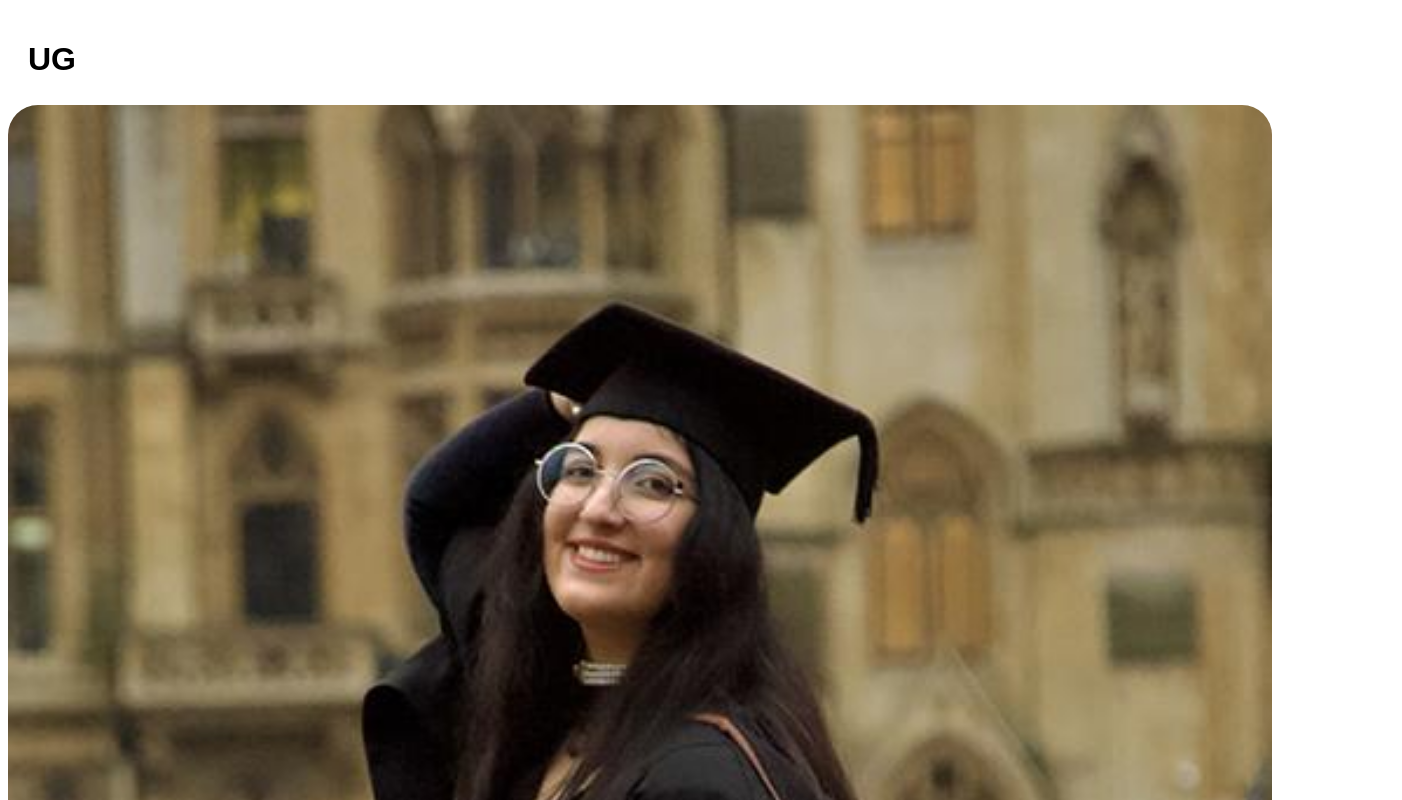
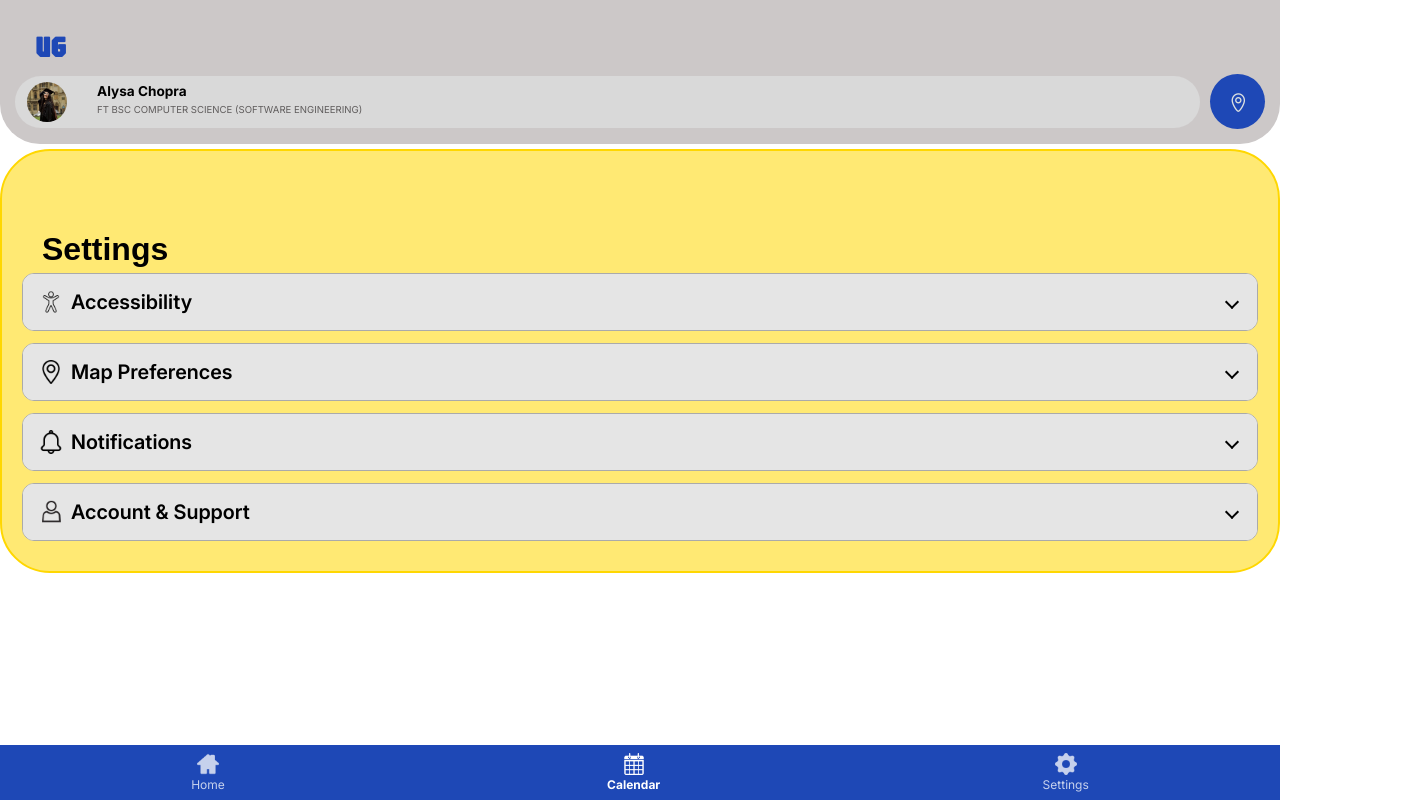
Before and after one commit to temivr/UniGuide, a plain HTML site: page settings.html in a window 1280 px wide. Shown: the top 800 px of the page, 1402 px wide, since content can reach past the window. Drawn offline with Linux system fonts and the light colour scheme.

Commit message:
Merged CSS

```diff
--- a/style.css
+++ b/style.css
@@ -1,15 +1,26 @@
-/* Global*/
+/* --- GLOBAL/SHARED --- */
+* {
+  margin: 0;
+  padding: 0;
+  box-sizing: border-box;
+  font-family: "Inter", Arial, sans-serif;
 
-* {
-    background-color: D9D9D9;
 }
 
+/* Alhassane added originally */
 @font-face {
   font-family: "Inter";
   src: url("assets/fonts/InterVariable.woff2") format("woff2");
   font-weight: 100 900;
   font-style: normal;
   font-display: swap;
+}
+
+/* Background colour and sizing for app (Temi) */
+#app-background {
+  background-color: #D9D9D9;
+  min-height: 100vh;
+  width: 100%;
 }
 
 body, button, input, select, link {
@@ -20,36 +31,15 @@ header {
   font-family: Arial, Helvetica, sans-serif;
 }
 
-#bottom_nav {
-    position: fixed;
-    bottom: 0;
-    left: 0;
-    width: 100%;
-    padding: 1rem;
+/* Font to turn UG into logo styled (Shahid) */
+@font-face {
+  font-family: Jaro;
+  /* set name */
+  src: url(assets/fonts/Jaro-Regular-VariableFont_opsz.ttf);
+  /* url of the font */
 }
 
-@media (min-width: 600px) {
-  .header {grid-area: 1 / span 6;}
-  .menu {grid-area: 2 / span 1;}
-  .content {grid-area: 2 / span 4;}
-  .facts {grid-area: 2 / span 1;}
-  .footer {grid-area: 3 / span 6;}
-}
-
-/* Home Page */
-
-#app-background {
-  background-color: #D9D9D9;
-  height: 100vh;
-  width: 100vw;
-}
-/* 1. Simulating profile space */
-.profile {
-  height: 10rem;
-
-}
-
-/* 2. YELLOW TITLE CARD */
+/* Yellow title cards (Temi) */
 .title-card {
   background-color: #FFD7008C;
   border-style: hidden;
@@ -61,100 +51,376 @@ header {
   display: flex;
   flex-direction: column;
   gap: 5px;
+  margin-top: 5px;
+  margin-bottom: 10px;
+  padding: 20px;
 }
 
-/* 3. GREY CONTENT CARD */
+/* Grey title cards (Temi) */
 .content-card {
   background-color: #CCC8C8;
   border: 1px solid black;
   border-radius: 30px;
-  margin: 0px
+  margin-left: -20px;
+  margin-right: -20px;
+}
+
+/* Event cards (Temi) */
+.content-card img {
+  display: block;
+  width: 100%;
+  height: auto;
+  border-radius:30px;
+}
+
+/* Font spacing (Temi) */
+h1 {
+
+  padding: 20px 20px 5px 20px;
+  font-family: Arial, sans-serif;
+}
+
+h2 {
+
+  padding: 20px 20px 5px 20px;
+}
+
+h3, p {
+
+  padding: 0px 20px 5px 20px;
 
 }
 
+a {
+  color: #605D5D;
+  text-decoration: none;
+
+}
+/**** Bottom Pages (Temi) ****/
+
+/* The dark container that covers the page when a bottom page is open */
+.page-overlay {
+  /* positions element relative to viewport */
+  position: fixed;
+  /* Sets top, left, bottom and right positioning to 0 */
+  inset: 0;
+  /* Sets the colour to black at 80% opacity */
+  background-color: rgba(0, 0, 0, 0.8);
+  opacity: 0;
+  /* Container starts off hidden */
+  visibility: hidden;
+  /* transition applied to opactity over 0.4 seconds. ease — starts slowly, speeds up, then slows down at the end. */
+  transition: opacity 0.4s ease;
+  /* Puts the container above the page content */
+  z-index: 100;
+}
+
+.bottom-page {
+  position: fixed;
+  /*positions it above the overlay */
+  z-index: 101;
+  /* fixes it using two edges */
+  bottom: 0;
+  left: 0;
+  /* of its container */
+  width: 100%;
+  /* The height of the card */
+  height: 90vh;
+  background-color: #FFD700CC;
+  border-radius: 50px;
+  padding: 20px;
+  /* prevents browser adding extra padding by pushing content away from element edge */
+  box-sizing: border-box;
+  /* makes it a flex container to control children */
+  display: flex;
+  /* arrange children vertically */
+  flex-direction: column;
+  /* children will be centred horizontally */
+  align-items: center;
+  /* moves the element down by 100% of its height (positive % moves down like p5.js) */
+  transform: translateY(100%);
+/* animates the transform */
+  transition: transform 0.4s ease-in-out;
+}
+/*body:has CSS Selector - when link is clicked it points to id of element of class it targets */
+body:has(.bottom-page:target) .page-overlay {
+  /* makes pageoverlay visible */
+  opacity: 1;
+  visibility: visible;
+}
+
+/*targeted via id*/
+.bottom-page:target {
+/* moves bottom page up to 0 vertically */
+  transform: translateY(0);
+}
+
+/* styled div to look like drag handle */
+.drag-handle {
+    width: 40px;
+    height: 5px;
+    background-color: #999;
+    border-radius: 10px;
+    margin: 0 auto 20px auto;
+}
+
+.bottom-page h2 {
+  padding: 20px 20px 20px 20px;
+}
+
+/**** TOP USER PROFILE SECTION (Shahid) ****/
+.top_header {
+  background-color: #ccc8c8;
+  border-bottom-left-radius: 2.5rem;
+  border-bottom-right-radius: 2.5rem;
+  padding: 0.5rem 0.9375rem 0.9375rem 0.9375rem;
+  /* added */
+  width: auto;
+}
+
+/* Styles the UG logo */
+.top_header .logo {
+  color: #1e48b6;
+  font-family: Jaro;
+  font-size: 1.8rem;
+  font-weight: 900;
+  margin-bottom: 0.3125rem;
+}
+
+.header_content {
+  display: flex;
+  align-items: center;
+  justify-content: space-between;
+  gap: 0.625rem;
+}
+
+/* User Profile (Header) */
+.user_card {
+  display: flex;
+  align-items: center;
+  background-color: #d9d9d9;
+  border-radius: 2rem;
+  padding: 0.375rem 0.75rem;
+  flex: 1;
+  gap: 0.625rem;
+}
+
+.user_card img {
+  width: 2.5rem;
+  height: 2.5rem;
+  border-radius: 50%;
+  object-fit: cover;
+}
+
+.user_text .user_name {
+  font-weight: bold;
+  font-size: 0.85rem;
+  color: #000000;
+}
+
+.user_text .user_sub {
+  font-size: 0.6rem;
+  color: #605d5d;
+}
+
+/* Campus Map Circle Button */
+.campus_map {
+  display: flex;
+  flex-direction: column;
+  align-items: center;
+  justify-content: center;
+  background-color: #1e48b6;
+  border-radius: 50%;
+  width: 3.4375rem;
+  height: 3.4375rem;
+  text-align: center;
+  font-size: 0.55rem;
+  color: #333333;
+}
+
+.campus_map span {
+  font-size: 0.5rem;
+  font-weight: bold;
+}
+
+.campus_map img {
+  width: 2rem;
+  height: 2rem;
+  filter: invert(1);
+  /* Turns dark icon PNGs white */
+  margin-top: 0.125rem;
+}
+
+/**** BOTTOM NAVIGATION (Shahid) ****/
+.bottom_nav {
+  position: fixed;
+  /* Allows it to be present even when moving, allowing seamless navigation */
+  bottom: 0;
+  left: 0;
+  right: 0;
+  z-index: 1000;
+  background-color: #1e48b6;
+  /* Using Z-index to always be ontop of any content in pages when scrolling */
+  padding: 0.5rem 0;
+}
+
+.nav_buttons {
+  display: flex;
+  justify-content: space-around;
+  align-items: center;
+}
+
+.nav_item {
+  display: flex;
+  flex-direction: column;
+  align-items: center;
+  text-decoration: none;
+  color: #ffffff;
+  font-size: 0.75rem;
+}
+
+.nav_item img {
+  width: 1.375rem;
+  height: 1.375rem;
+  filter: invert(1);
+  /* Turns dark icon PNGs white */
+  margin-bottom: 0.125rem;
+}
+
+/* Active tab highlight style */
+.nav_item.active {
+  font-weight: bold;
+  opacity: 1;
+}
+
+.nav_item:not(.active) {
+  opacity: 0.75;
+}
+/* ***** END OF GLOBAL/SHARED CSS ***** */
+
+
+/**** HOME (Temi) ****/
 .preview-icon {
   background-color: transparent;
   padding-left: 20px;
   color: #1E48B6;
 }
 
-h1 {
-
-    padding: 20px 20px 5px 20px;
+#access-in-vr p {
+  margin-top: 20px;
 }
 
-h2 {
-    color: #605D5D;
-    padding: 20px 20px 5px 20px;
+#access-in-vr a {
+  padding: 10px;
 }
 
-h3, p {
-    color: #605D5D;
-    padding: 0px 20px 5px 20px;
-
+#hacksmiths a {
+  padding: 10px;
 }
 
-a {
-  color: #605D5D;
-
+#hacksmiths p {
+  margin-top: 20px;
+}
+.hack-event {
+  display: block;
+  width: 100%;
+  height: auto;
+  border-radius:30px;
 }
 
-img {
-  border-radius: 30px;
-  margin: 0px;
+/**** CALENDAR (Temi) ****/
+#calendar-img {
+  width: 100%;
   height: 100%;
-  width: 100%;
-}
-.campus-map {
-  text-decoration: none;
 }
 
-/* Calendar */
-
-/* Settings */
-
-.settings-page details {
-    background-color: #D9D9D9;
-    padding: 16px;
-    margin-bottom: 12px;
-    border-radius: 12px;
+.note-popup {
+  position: fixed;
+  top: 50%;
+  left: 50%;
+  transform: translate(-50%, -50%);
+  background: white;
+  padding: 20px;
+  border-radius: 15px;
+  z-index: 200;
 }
 
-.settings-page .settings-row {
-    display: flex;
-    justify-content: space-between;
-    /*align-items: center;*/
-    gap: 12px;
-    padding: 8px 0;
-    flex-wrap: wrap;
+
+/**** SETTINGS (Alhassane) ****/
+/* Centres the settings and leaves space for the fixed navigation */
+.settings-page {
+
+  /*This has now been put in global spacing - (Temi) */
+   /* max-width: 700px;
+    margin: 0 auto;
+    padding: 16px 16px 120px;*/
+
+    /**** Causes bug when trying to comment out - (Temi) ****/
+    font-family: "Inter", Arial, sans-serif;
 }
 
-.settings-page summary {
-    font-size: 20px;
-    font-weight: 600;
-    cursor: pointer;
-    padding: 8px 0;
+/***Commented this out to match global settings (Temi)***/
+/***
+Uses Inter inside settings instead of the shared Arial rule
+.settings-page * {
+    font-family: inherit;
 }
 
-/*.settings-page {
-    max-width: 700px;
-    margin: 0 auto;
-    padding: 16px;
-    box-sizing: border-box;
+/* Adds space inside Temi's yellow card
+.settings-page > .title-card {
+    padding: 20px;
 }*/
 
+/* Lines the title up with the grey card */
+/*.settings-page h1 {
+    margin: 0 0 16px;
+    padding: 0;
+}
+***/
+
+/* Space around the dropdowns so the grey card shows behind them */
+.settings-page .content-card {
+    padding: 16px;
+}
+
+/* White background for the controls inside each dropdown */
+.settings-page details {
+    background-color: white;
+    border: 1px solid #aaa;
+    border-radius: 12px;
+    margin-bottom: 12px;
+    padding: 0;
+}
+/*Added a height to fill up page - (Temi)*/
+.settings-page > .title-card .content-card {
+  min-height: 100vh;
+}
+
+/* Last dropdown does not need extra space below it */
+.settings-page details:last-child {
+    margin-bottom: 0;
+}
+
+/* Grey heading, keeps the icon and text beside each other */
 .settings-page details > summary {
     display: flex;
     align-items: center;
     gap: 8px;
     list-style: none;
     cursor: pointer;
+    font-size: 20px;
+    font-weight: 600;
+    background-color: #e5e5e5;
+    padding: 16px;
+    border-radius: 11px;
 }
 
+/* Removes the browser's default arrow */
 .settings-page details > summary::-webkit-details-marker {
     display: none;
 }
 
+/* Creates the arrow and moves it to the right */
 .settings-page details > summary::after {
     content: "";
     width: 8px;
@@ -167,108 +433,40 @@ img {
     transform: rotate(45deg);
 }
 
+/* Turns the arrow upwards when the dropdown opens */
 .settings-page details[open] > summary::after {
     transform: rotate(225deg);
 }
 
-.settings-page details {
-    background-color: white;
-    border: 1px solid #aaa;
-    border-radius: 12px;
-    padding: 0;
-}
-
-.settings-page details > summary {
-    background-color: #e5e5e5;
-    padding: 16px;
-    border-radius: 11px;
-}
-
+/* Flattens the bottom corners of the heading when open */
 .settings-page details[open] > summary {
     border-bottom: 1px solid #ccc;
     border-bottom-left-radius: 0;
     border-bottom-right-radius: 0;
 }
 
-.settings-page details > .settings-row {
-    padding-inline: 16px;
+/* Labels on the left, controls on the right */
+.settings-page .settings-row {
+    display: flex;
+    justify-content: space-between;
+    align-items: center;
+    gap: 12px;
+    padding: 8px 16px;
+    flex-wrap: wrap;
 }
 
+/* Stops controls from going outside the row */
+.settings-page input,
+.settings-page select {
+    max-width: 100%;
+}
+
+/* Keeps the icons small and stops them from shrinking */
 .settings-page .settings-icon {
+    width: 24px;
+    height: 24px;
+    border-radius: 0;
+    margin: 0;
     flex-shrink: 0;
     object-fit: contain;
 }
-
-
-
-
-/* Bottom Page */
-
-.bottom-page {
-    position: fixed;
-    bottom: 0;
-    left: 0;
-    width: 100%;
-    height: 70vh;
-    background-color: #FFD7008C;
-    border-radius: 30px 30px 0 0;
-    padding: 20px;
-    box-sizing: border-box;
-    transform: translateY(100%);
-    transition: transform 0.4s ease;
-}
-
-.bottom-page:target {
-    transform: translateY(0);
-}
-
-/* Drag Handle */
-
-.drag-handle {
-    width: 40px;
-    height: 5px;
-    background-color: #999;
-    border-radius: 10px;
-    margin: 0 auto 20px auto;
-}
-
-/* Dark background overlay */
-.page-overlay {
-    position: fixed;
-    inset: 0;
-    background-color: rgba(0, 0, 0, 0.5);
-    opacity: 0;
-    visibility: hidden;
-    transition: opacity 0.4s ease;
-    z-index: 100;
-}
-
-body:has(.bottom-page:target) .page-overlay {
-    opacity: 1;
-    visibility: visible;
-}
-
-/* Bottom Page */
-.bottom-page {
-    position: fixed;
-    z-index: 101;
-    bottom: 0;
-    left: 0;
-    width: 100%;
-    height: 70vh;
-    background-color: #FFD700;
-    border-radius: 50px;
-    padding: 20px;
-
-
-    transform: translateY(100%);
-    transition: transform 0.4s ease;
-}
-
-.bottom-page img {
-    margin: 0px;
-    padding: 0px;
-    border-radius: 30px;
-    height: 100%;
-    width: 100%;
-}
```
Lines whose indentation alone changed are shown as unchanged.
